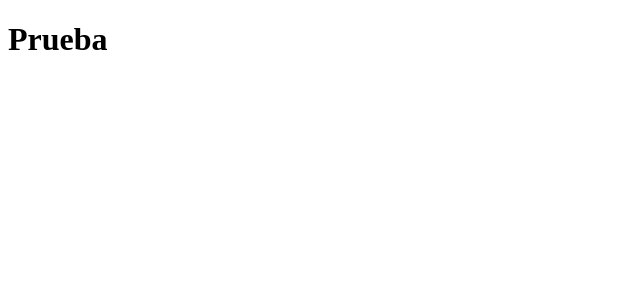
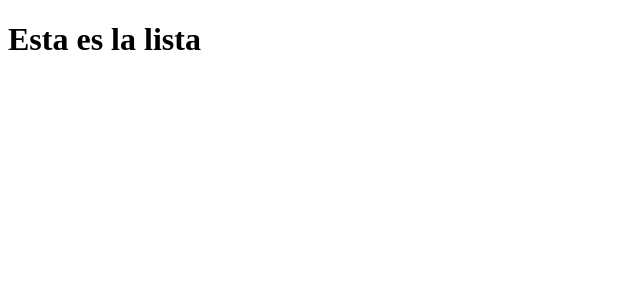
Before and after one commit to ElenaExposito/Trello-clone, a React (Vite) app: page / in a window 1280 px wide. Shown: the top 300 px of the page, without its empty margins (0-640 px from the left). Built offline with nearby package versions, Linux system fonts and the light colour scheme.

Commit message:
Create components folder and TrelloList component

```diff
--- a/src/App.jsx
+++ b/src/App.jsx
@@ -1,9 +1,10 @@
 import './App.css'
+import TrelloList from './components/TrelloList';
 
 function App() {
   return (
     <div className='App'>
-      <h1>Prueba</h1>
+      <TrelloList/>
     </div>
   )
 }
--- /dev/null
+++ b/src/components/TrelloList.jsx
@@ -0,0 +1,11 @@
+import React from 'react'
+
+const TrelloList = () => {
+  return (
+    <div>
+      <h1>Esta es la lista</h1>
+    </div>
+  )
+}
+
+export default TrelloList
```
